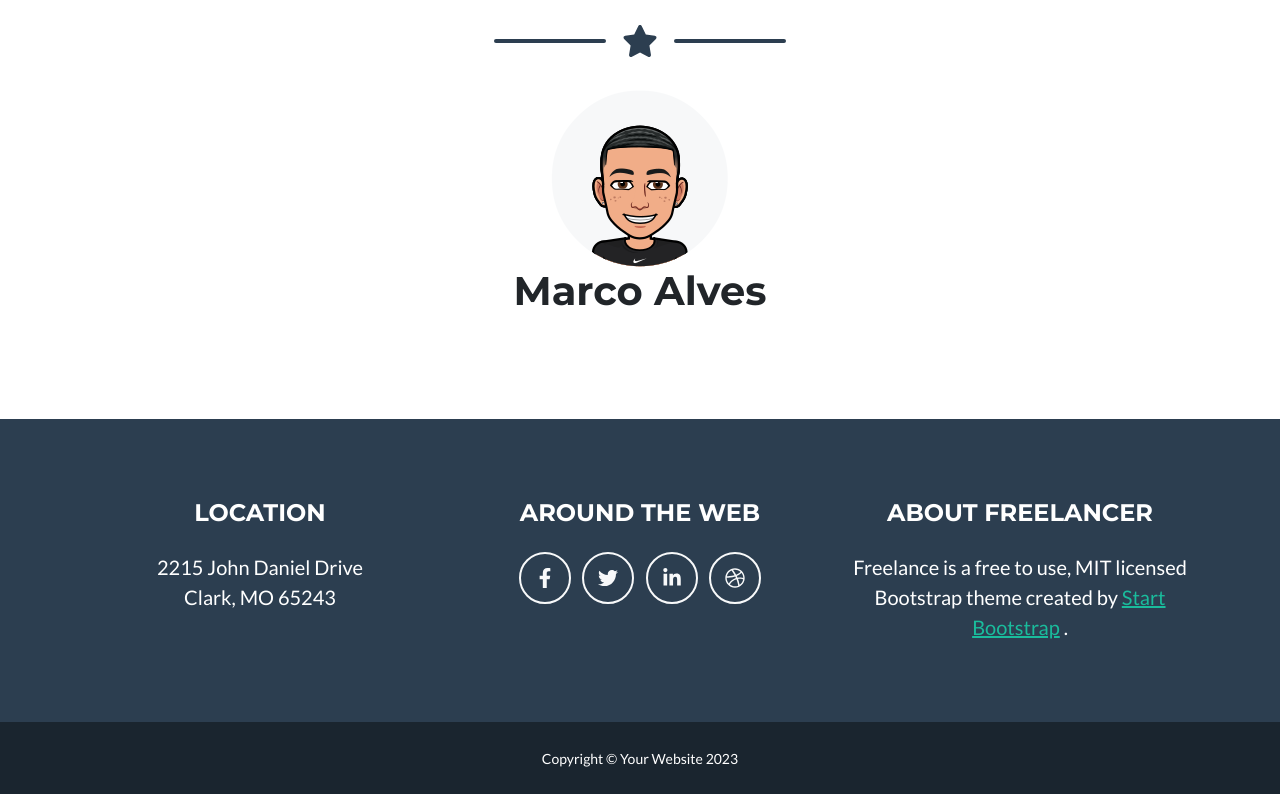
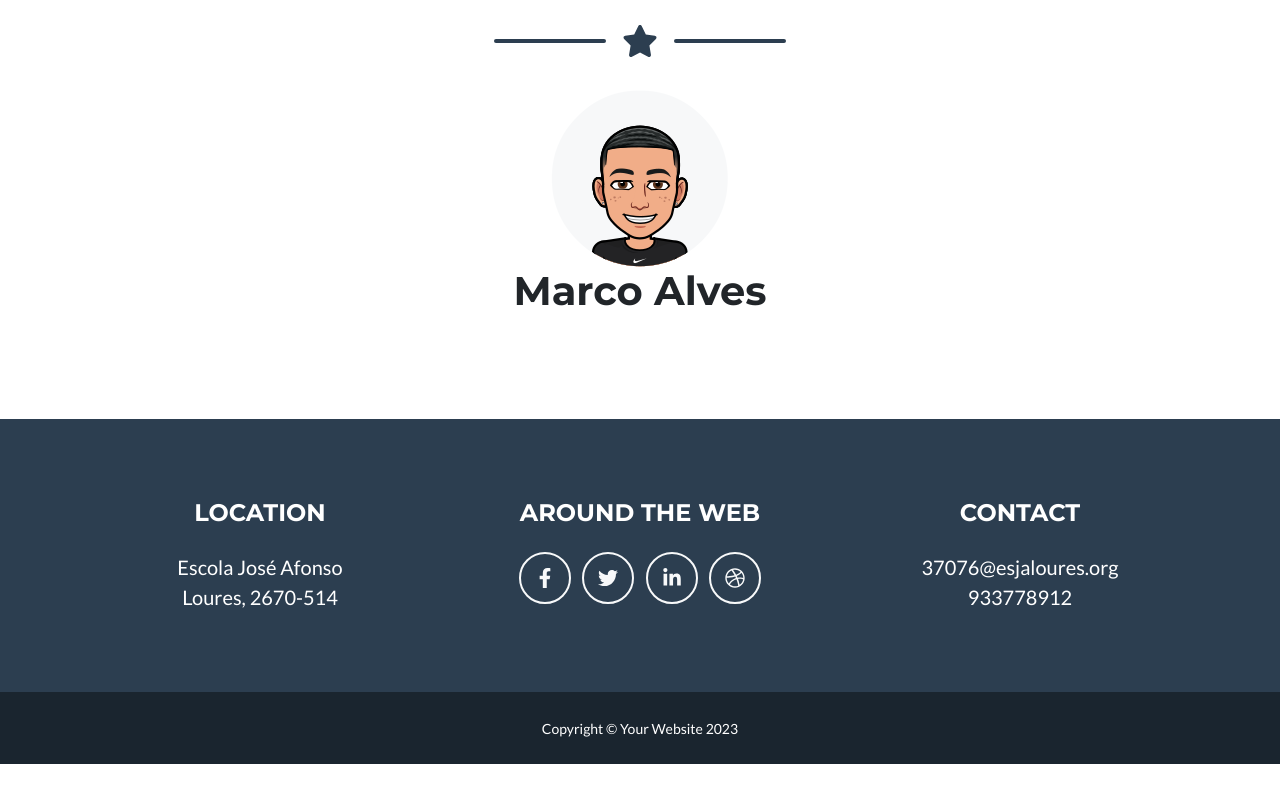
Before and after one commit to marcomex68/promo-pap, a plain HTML site: page index.html in a window 1280 px wide. Shown: the part 2339-3133 px from the top of the page. After the commit the page ends 3103 px from the top, so only its background shows below. Drawn offline with nearby package versions, Linux system fonts and the light colour scheme.

Commit message:
alteração barra final

```diff
--- a/index.html
+++ b/index.html
@@ -167,9 +167,9 @@
                     <div class="col-lg-4 mb-5 mb-lg-0">
                         <h4 class="text-uppercase mb-4">Location</h4>
                         <p class="lead mb-0">
-                            2215 John Daniel Drive
+                            Escola José Afonso
                             <br />
-                            Clark, MO 65243
+                            Loures, 2670-514
                         </p>
                     </div>
                     <!-- Footer Social Icons-->
@@ -182,11 +182,11 @@
                     </div>
                     <!-- Footer About Text-->
                     <div class="col-lg-4">
-                        <h4 class="text-uppercase mb-4">About Freelancer</h4>
+                        <h4 class="text-uppercase mb-4">Contact</h4>
                         <p class="lead mb-0">
-                            Freelance is a free to use, MIT licensed Bootstrap theme created by
-                            <a href="http://startbootstrap.com">Start Bootstrap</a>
-                            .
+                            37076@esjaloures.org
+                            <br />
+                            933778912
                         </p>
                     </div>
                 </div>
```
